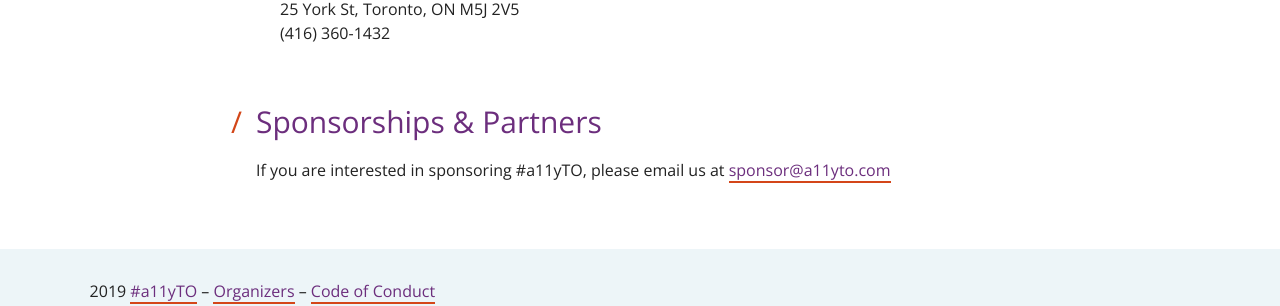
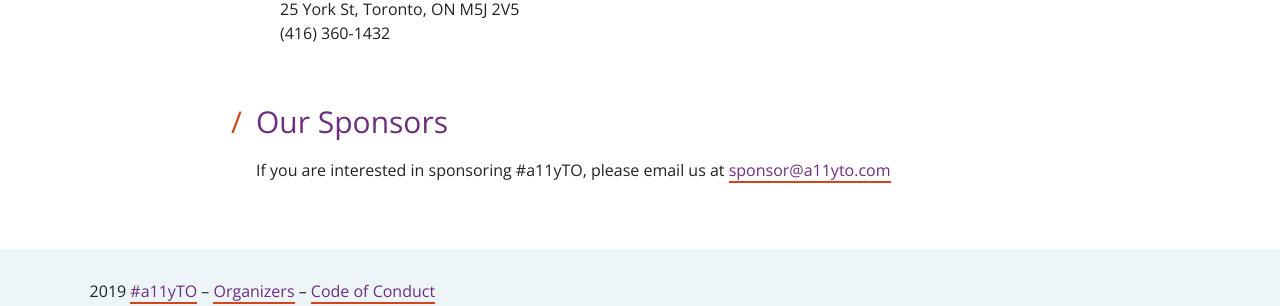
Before and after one commit to a11yTO/static-irl-site, a Jekyll site: the page built from index.html, in a window 1280 px wide. Shown: the part 1817-2123 px from the top of the page. Built offline with Jekyll 4.4.1, drawn with Linux system fonts in a browser that asks for light colours.

Commit message:
Sponsor title refinements

```diff
--- a/_includes/sponsors.html
+++ b/_includes/sponsors.html
@@ -1,6 +1,6 @@
     <section class="partners ">
       <div class="textWrapper ">
-        <h3>Sponsorships & Partners</h3>
+        <h3>Our Sponsors</h3>
         <p>If you are interested in sponsoring #a11yTO, please email us at
           <a href="mailto:sponsor@a11yto.com ">sponsor@a11yto.com</a></p>
       </div>
```
